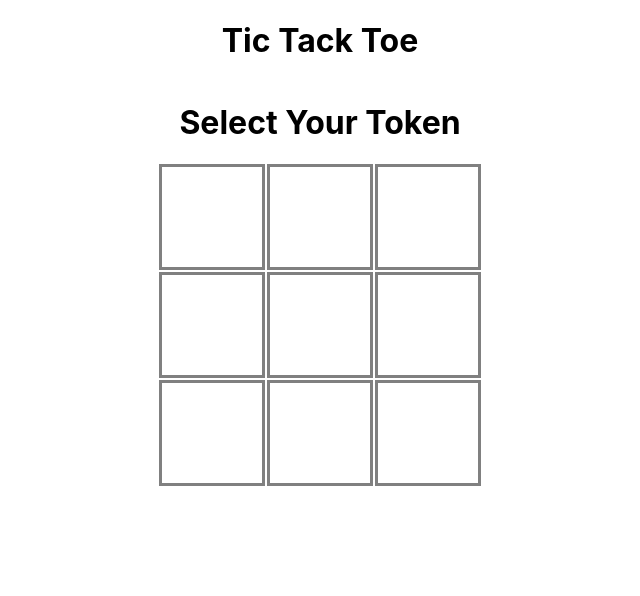
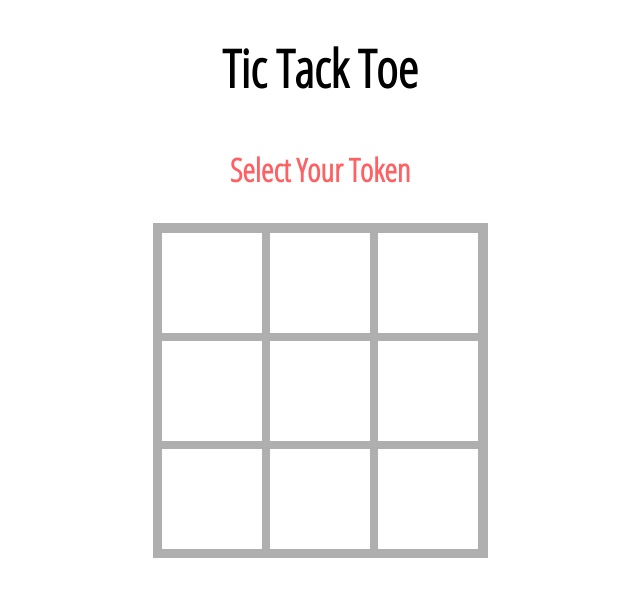
Before and after one commit to bonham000/tic-tac-toe-challenge, a React (Create React App) app: page / in a window 1280 px wide. Shown: the top 596 px of the page, without its empty margins (320-960 px from the left). Built offline with nearby package versions, Linux system fonts and the light colour scheme.

Commit message:
Improve UI layout/styles, import and use fonts

```diff
--- a/src/App.tsx
+++ b/src/App.tsx
@@ -1,4 +1,4 @@
-import React, { useEffect, useState } from "react";
+import React, { useState } from "react";
 import styled from "styled-components";
 import toast from "react-hot-toast";
 import shortid from "shortid";
@@ -15,6 +15,8 @@ import {
   validateTileIndex,
 } from "./tools/utils";
 import { matchOption, matchResult } from "./tools/result";
+import { ReactComponent as X } from "./assets/player_x.svg";
+import { ReactComponent as O } from "./assets/player_o.svg";
 
 /** ===========================================================================
  * Search Form Component
@@ -37,7 +39,7 @@ const App: React.FC = () => {
   return (
     <Container>
       <Title>Tic Tack Toe</Title>
-      <Title>Select Your Token</Title>
+      <SubTitle>Select Your Token</SubTitle>
       <GameBoardComponent
         board={gameState.board}
         handleMove={handleMoveRequest}
@@ -51,6 +53,9 @@ const App: React.FC = () => {
  * ============================================================================
  */
 
+const RED = "#fd6163";
+const GRAY = "#515151";
+
 const Container = styled.form`
   display: flex;
   align-items: center;
@@ -58,7 +63,17 @@ const Container = styled.form`
   flex-direction: column;
 `;
 
-const Title = styled.h1``;
+const Title = styled.h1`
+  font-size: 52px;
+  margin-top: 32px;
+  margin-bottom: 24px;
+  font-family: Open_Sans_Condensed_Light;
+`;
+
+const SubTitle = styled.h1`
+  margin-bottom: 32px;
+  color: ${RED};
+`;
 
 interface GameBoardProps {
   board: GameBoard;
@@ -91,21 +106,23 @@ const GameBoardComponent: React.FC<GameBoardProps> = (
 };
 
 const Board = styled.div`
+  padding: 5px;
   width: 325px;
   height: 325px;
   display: flex;
   flex-wrap: wrap;
-  align-items: space-around;
+  align-items: center;
   justify-content: space-around;
+  background: rgb(175, 175, 175);
 `;
 
 const BoardTile = styled.div`
   width: 100px;
   height: 100px;
-  border: 3px solid gray;
   display: flex;
   align-items: center;
   justify-content: center;
+  background: white;
 
   &:hover {
     cursor: pointer;
@@ -118,9 +135,9 @@ const getTileContents = (tile: Tile) => {
     some: (player) => {
       switch (player) {
         case Player.X:
-          return "X";
+          return <X />;
         case Player.O:
-          return "O";
+          return <O />;
         default:
           return assertUnreachable(player);
       }
--- a/src/index.css
+++ b/src/index.css
@@ -1,8 +1,24 @@
+@font-face {
+  font-family: "Open_Sans_Condensed_Bold";
+  src: url("./assets/Open_Sans_Condensed/OpenSansCondensed-Bold.ttf")
+    format("truetype");
+}
+
+@font-face {
+  font-family: "Open_Sans_Condensed_Light";
+  src: url("./assets/Open_Sans_Condensed/OpenSansCondensed-Light.ttf")
+    format("truetype");
+}
+
+@font-face {
+  font-family: "Open_Sans_Condensed_Light_Italic";
+  src: url("./assets/Open_Sans_Condensed/OpenSansCondensed-LightItalic.ttf")
+    format("truetype");
+}
+
 body {
   margin: 0;
-  font-family: -apple-system, BlinkMacSystemFont, "Segoe UI", "Roboto", "Oxygen",
-    "Ubuntu", "Cantarell", "Fira Sans", "Droid Sans", "Helvetica Neue",
-    sans-serif;
+  font-family: Open_Sans_Condensed_Light;
   -webkit-font-smoothing: antialiased;
   -moz-osx-font-smoothing: grayscale;
 }
--- a/src/index.tsx
+++ b/src/index.tsx
@@ -5,6 +5,11 @@ import "./index.css";
 import App from "./App";
 import { Toaster } from "react-hot-toast";
 import reportWebVitals from "./reportWebVitals";
+
+// Import fonts
+import "./assets/Open_Sans_Condensed/OpenSansCondensed-Bold.ttf";
+import "./assets/Open_Sans_Condensed/OpenSansCondensed-Light.ttf";
+import "./assets/Open_Sans_Condensed/OpenSansCondensed-LightItalic.ttf";
 
 /**
  * Render the app in an error boundary.
--- a/src/tools/types.ts
+++ b/src/tools/types.ts
@@ -36,7 +36,7 @@ const defaultBoard: GameBoard = [
 ];
 
 export enum GameStatus {
-  NotStarted = "NotStarted",
+  PlayerSelection = "PlayerSelection",
   Playing = "Playing",
   Stalemate = "Stalemate",
   XWins = "XWins",
@@ -52,7 +52,7 @@ export interface GameState {
 export const getDefaultGameState = (startingPlayer: Player): GameState => {
   return {
     board: defaultBoard,
-    status: GameStatus.NotStarted,
+    status: GameStatus.PlayerSelection,
     nextPlayerToMove: startingPlayer,
   };
 };
```
Also changed, not shown: src/assets/player_o.svg, src/assets/player_x.svg.
